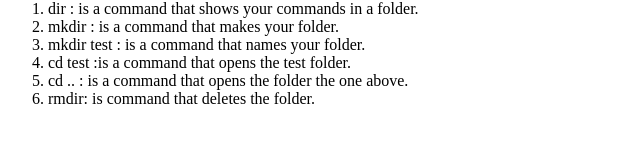
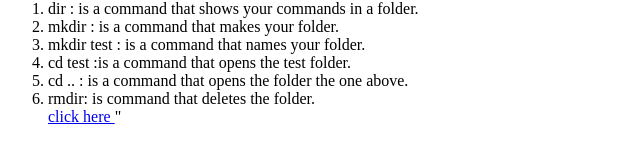
Before and after one commit to sarahdz/sarahdz.github.io, a plain HTML site: page index.html in a window 1280 px wide. Shown: the part 382-542 px from the top of the page, 0-640 px from the left. Drawn offline with Linux system fonts and the light colour scheme.

Commit message:
)about me

```diff
--- a/index.html
+++ b/index.html
@@ -26,6 +26,9 @@
 	<li>cd test :is a command that opens the test folder. </li>
 	<li> cd .. : is a command that opens the folder the one above. </li>
 	<li> rmdir: is command that deletes the folder.</li>
+	<a href="aboutme.html"> click here </a>
+
+	"
 
 
 
```
